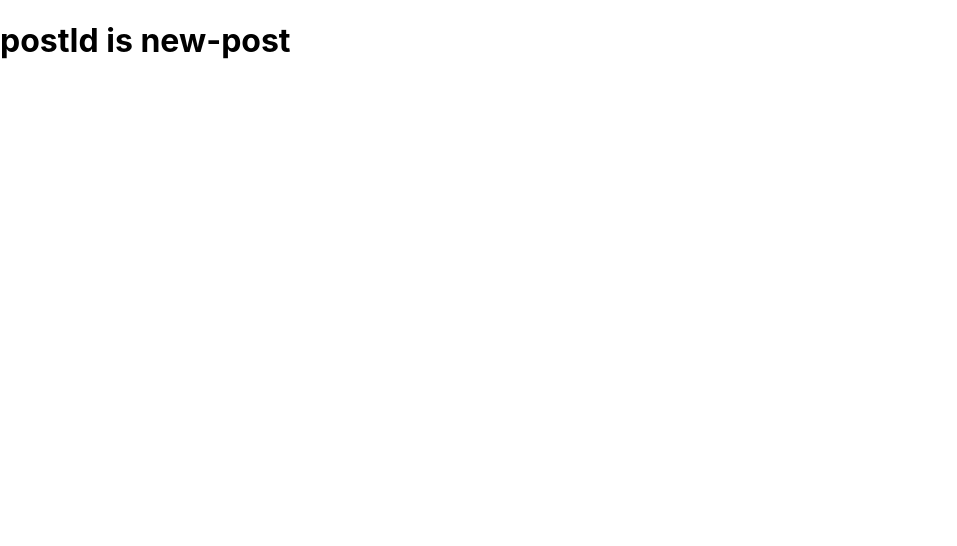
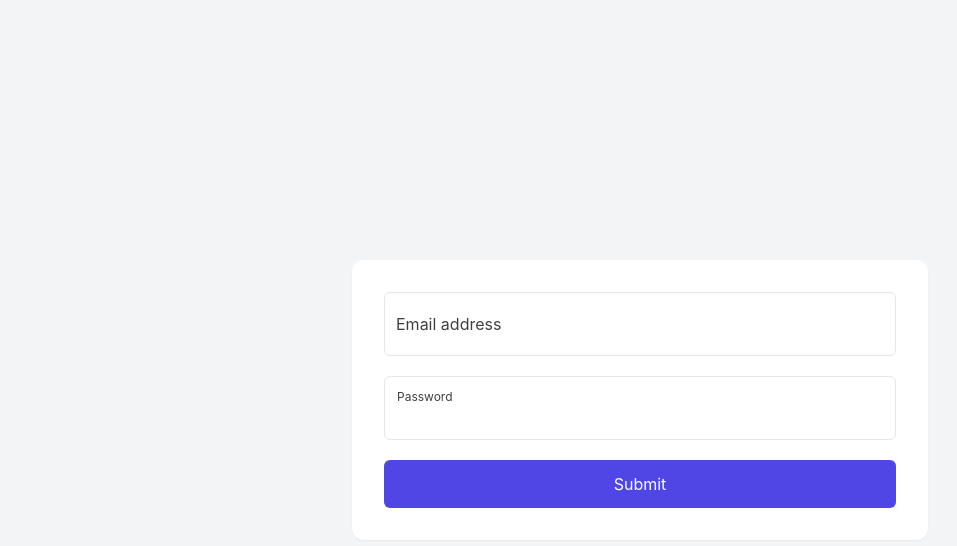
Before and after one commit to mubin86/next-structure, a Next.js app: page /post/new-post in a window 1280 px wide. Shown: the top 546 px of the page, without its empty margins (0-957 px from the left). Built offline with nearby package versions, Linux system fonts and the light colour scheme.

Commit message:
tailwind integrated

```diff
--- /dev/null
+++ b/components/NewPost.js
@@ -0,0 +1,23 @@
+
+
+export default function NewPost() {
+    return (
+        <div className="min-h-screen bg-gray-100 py-6 flex flex-col justify-center sm:py-12">
+  <div className="relative py-3 w-11/12 max-w-xl sm:mx-auto">
+    <div className="relative p-8 bg-white shadow-sm sm:rounded-xl">
+      <form className="w-full">
+        <div className="mb-5 relative">
+          <input type="email" id="email" className="peer pt-8 border border-gray-200 focus:outline-none rounded-md focus:border-gray-500 focus:shadow-sm w-full p-3 h-16 placeholder-transparent" placeholder="name@example.com" autoComplete="off" />
+          <label htmlFor="email" className="peer-placeholder-shown:opacity-100   opacity-75 peer-focus:opacity-75 peer-placeholder-shown:scale-100 scale-75 peer-focus:scale-75 peer-placeholder-shown:translate-y-0 -translate-y-3 peer-focus:-translate-y-3 peer-placeholder-shown:translate-x-0 translate-x-1 peer-focus:translate-x-1 absolute top-0 left-0 px-3 py-5 h-full pointer-events-none transhtmlForm origin-left transition-all duration-100 ease-in-out">Email address</label>
+        </div>
+        <div className="mb-5 relative">
+          <input type="password" id="password" className="peer pt-8 border border-gray-200 focus:outline-none rounded-md focus:border-gray-500 focus:shadow-sm w-full p-3 h-16 placeholder-transparent" placeholder="password" autoComplete="off" />
+          <label htmlFor="password" className="peer-placeholder-shown:opacity-100   opacity-75 peer-focus:opacity-75 peer-placeholder-shown:scale-100 scale-75 peer-focus:scale-75 peer-placeholder-shown:translate-y-0 -translate-y-3 peer-focus:-translate-y-3 peer-placeholder-shown:translate-x-0 translate-x-1 peer-focus:translate-x-1 absolute top-0 left-0 px-3 py-5 h-full pointer-events-none transform origin-left transition-all duration-100 ease-in-out">Password</label>
+        </div>
+        <button onClick="javascript:void(0);" className="w-full bg-indigo-600 text-white p-3 rounded-md">Submit</button>
+      </form>
+    </div>
+  </div>
+</div>
+    )
+}
--- a/package.json
+++ b/package.json
@@ -14,7 +14,10 @@
     "react-dom": "17.0.2"
   },
   "devDependencies": {
+    "autoprefixer": "^10.2.6",
     "eslint": "7.29.0",
-    "eslint-config-next": "11.0.1"
+    "eslint-config-next": "11.0.1",
+    "postcss": "^8.3.5",
+    "tailwindcss": "^2.2.4"
   }
 }
--- /dev/null
+++ b/pages/post/[postId]/test.js
@@ -0,0 +1,9 @@
+const test = () => {
+    return (
+        <div>
+            Enter test
+        </div>
+    );
+}
+
+export default test;
--- /dev/null
+++ b/pages/post/new-post/index.js
@@ -0,0 +1,10 @@
+import { Fragment } from 'react'
+import NewPost from '../../../components/NewPost'
+
+
+export default function NewPostPage() {
+    return (
+            <NewPost />
+    )
+
+}
--- /dev/null
+++ b/postcss.config.js
@@ -0,0 +1,6 @@
+module.exports = {
+  plugins: {
+    tailwindcss: {},
+    autoprefixer: {},
+  },
+}
--- a/styles/globals.css
+++ b/styles/globals.css
@@ -1,3 +1,7 @@
+@tailwind base;
+@tailwind components;
+@tailwind utilities;
+
 html,
 body {
   padding: 0;
--- /dev/null
+++ b/tailwind.config.js
@@ -0,0 +1,14 @@
+module.exports = {
+  purge: [
+    './pages/**/*.{js,jsx}',
+    './components/**/*.{js,jsx}'
+  ],
+  darkMode: false, // or 'media' or 'class'
+  theme: {
+    extend: {},
+  },
+  variants: {
+    extend: {},
+  },
+  plugins: [],
+}
```
Also changed, not shown: pages/post/[postId]/index.js (renamed from pages/post/[postId].js), 1 other file (tests, documents, lock files or other folders).
